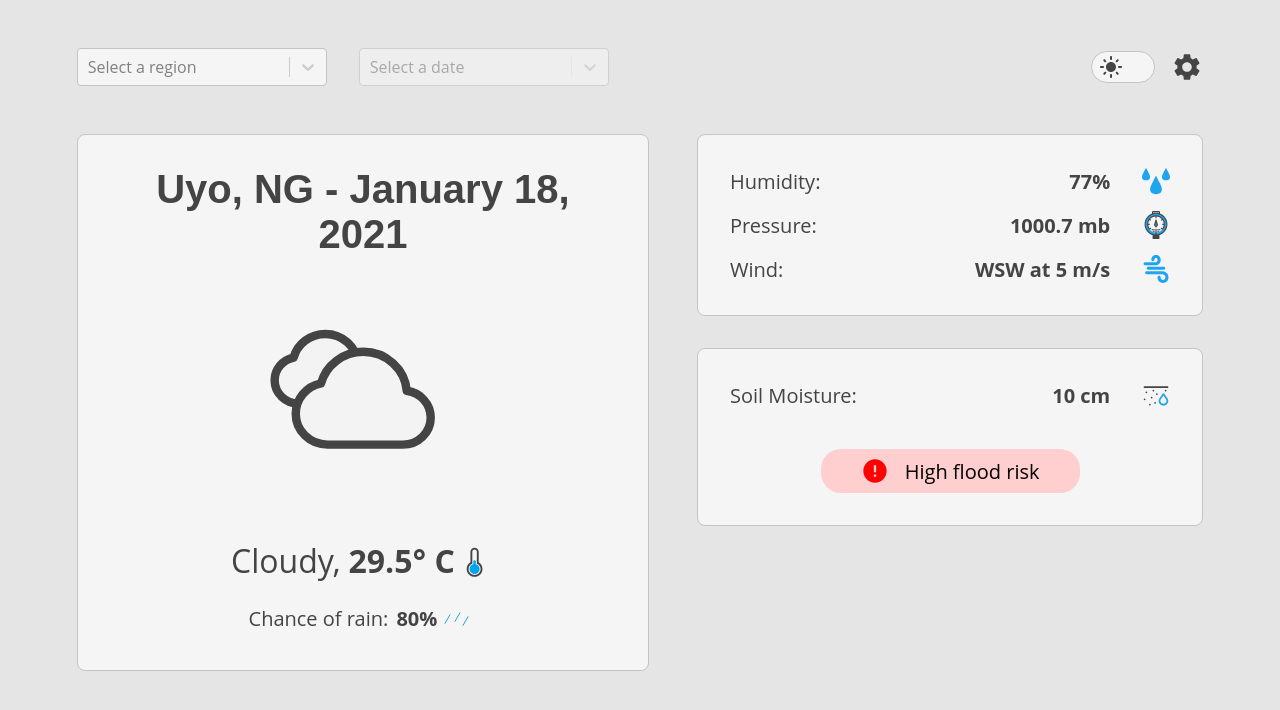
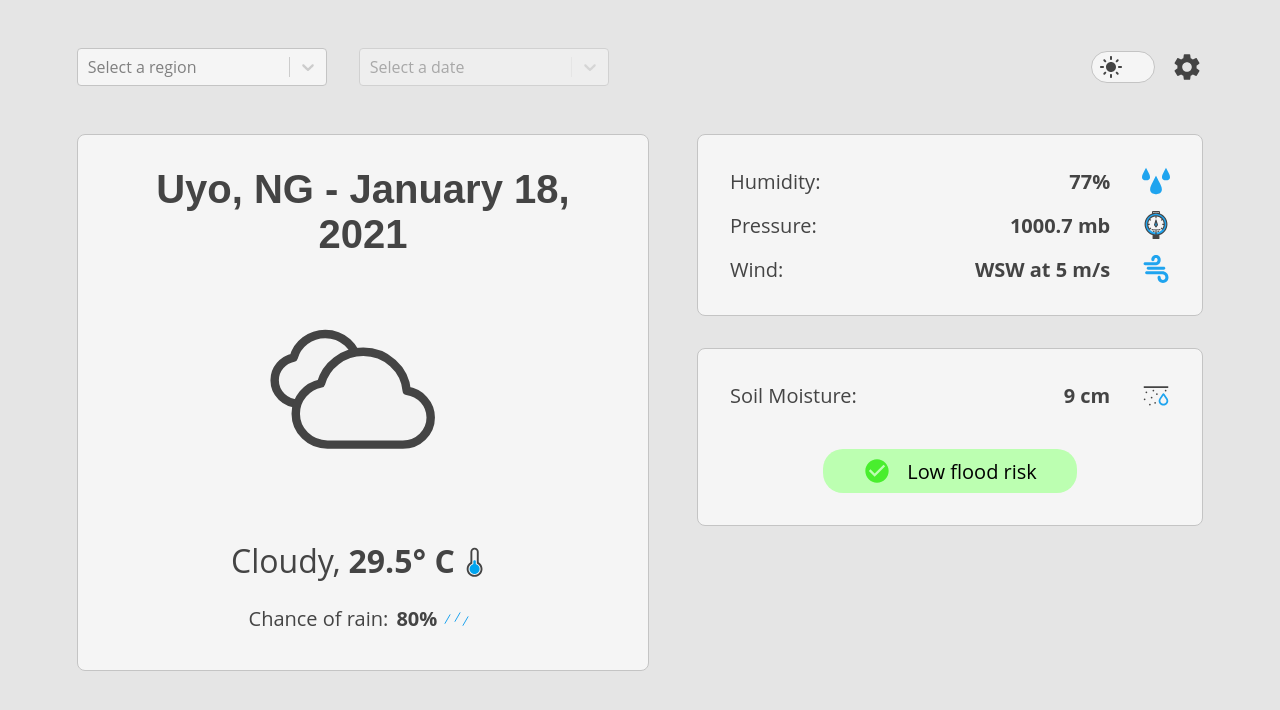
Before and after one commit to Azzyew/kanda-weather-dashboard, a React (Create React App) app: page / in a window 1280 px wide. Shown: the top 710 px of the page. Built offline with nearby package versions, Linux system fonts and the light colour scheme.

Commit message:
refactor app info

```diff
--- a/src/App.jsx
+++ b/src/App.jsx
@@ -2,15 +2,10 @@ import { useTranslation } from 'react-i18next'
 import { useForecasts } from './contexts/forecastsContext'
 import { Settings } from './components/Settings'
 
-import { SoilMoisture } from './svg/icons/SoilMoisture'
-import { Humidity } from './svg/icons/Humidity'
-import { Pressure } from './svg/icons/Pressure'
-import { Wind } from './svg/icons/Wind'
-
+import { SelectInput } from './components/SelectInput'
 import { ToggleThemeButton } from './components/ToggleThemeButton'
-import { FloodRisk } from './components/FloodRisk'
 import { MainForecast } from './components/MainForecast'
-import { SelectInput } from './components/SelectInput'
+import { OtherInfo } from './components/OtherInfo'
 
 import { useTheme } from './theme'
 import { ThemeProvider } from 'styled-components'
@@ -46,43 +41,13 @@ export default function App() {
             temperature={parseFloat(currentForecast.temperature)}
             rainChance={currentForecast.rainChance ?? t('Unknown')}
           />
-          <div>
-            <section>
-              <div className="section-row">
-                <p>
-                  <span>{t('Humidity')}:</span>
-                  <strong>{currentForecast.humidity ?? t('Unknown')}</strong>
-                </p>
-                <Humidity />
-              </div>
-              <div className="section-row">
-                <p>
-                  <span>{t('Pressure')}:</span>
-                  <strong>{currentForecast.pressure ?? t('Unknown')}</strong>
-                </p>
-                <Pressure color="var(--font-color)" background="var(--background)" />
-              </div>
-              <div className="section-row">
-                <p>
-                  <span>{t('Wind')}:</span>
-                  <strong>{currentForecast.wind ?? t('Unknown')}</strong>
-                </p>
-                <Wind />
-              </div>
-            </section>
 
-            <section>
-              <div className="section-row">
-                <p>
-                  <span>{t('Soil Moisture')}:</span>
-                  <strong>10 cm</strong>
-                </p>
-                <SoilMoisture color="var(--font-color)" />
-              </div>
-
-              <FloodRisk risk />
-            </section>
-          </div>
+          <OtherInfo
+            humidity={currentForecast.humidity}
+            pressure={currentForecast.pressure}
+            wind={currentForecast.wind}
+            soilMoisture="9 cm"
+          />
         </main>
       </StyledApp>
     </ThemeProvider>
--- a/src/components/FloodRisk/index.jsx
+++ b/src/components/OtherInfo/FloodRisk/index.jsx
@@ -1,6 +1,6 @@
 import { useTranslation } from 'react-i18next'
-import { Danger } from '../../svg/icons/Danger'
-import { Check } from '../../svg/icons/Check'
+import { Danger } from '../../../svg/icons/Danger'
+import { Check } from '../../../svg/icons/Check'
 import StyledFloodRisk from './style.js'
 
 export function FloodRisk({ risk = false }) {
--- /dev/null
+++ b/src/components/OtherInfo/index.jsx
@@ -0,0 +1,60 @@
+import { useEffect, useState } from 'react'
+import { useTranslation } from 'react-i18next'
+
+import { Humidity } from '../../svg/icons/Humidity'
+import { Pressure } from '../../svg/icons/Pressure'
+import { Wind } from '../../svg/icons/Wind'
+import { SoilMoisture } from '../../svg/icons/SoilMoisture'
+
+import { FloodRisk } from './FloodRisk'
+
+import StyledContainer from './style'
+
+export function OtherInfo({ humidity, pressure, wind, soilMoisture }) {
+  const { t } = useTranslation()
+  const [floodRisk, setFloodRisk] = useState()
+
+  useEffect(() => {
+    setFloodRisk(parseFloat(soilMoisture) > 10)
+  }, [soilMoisture])
+
+  return (
+    <StyledContainer>
+      <section>
+            <div className="section-row">
+              <p>
+                <span>{t('Humidity')}:</span>
+                <strong>{humidity ?? t('Unknown')}</strong>
+              </p>
+              <Humidity />
+            </div>
+            <div className="section-row">
+              <p>
+                <span>{t('Pressure')}:</span>
+                <strong>{pressure ?? t('Unknown')}</strong>
+              </p>
+              <Pressure color="var(--font-color)" background="var(--background)" />
+            </div>
+            <div className="section-row">
+              <p>
+                <span>{t('Wind')}:</span>
+                <strong>{wind ?? t('Unknown')}</strong>
+              </p>
+              <Wind />
+            </div>
+      </section>
+
+      <section>
+        <div className="section-row">
+          <p>
+            <span>{t('Soil Moisture')}:</span>
+            <strong>{soilMoisture}</strong>
+          </p>
+          <SoilMoisture color="var(--font-color)" />
+        </div>
+
+        <FloodRisk risk={floodRisk} />
+      </section>
+    </StyledContainer>
+  )
+}
--- /dev/null
+++ b/src/components/OtherInfo/style.js
@@ -0,0 +1,31 @@
+import styled from "styled-components"
+
+const StyledContainer = styled.div`
+    display: flex;
+    flex-direction: column;
+    gap: 2rem;
+
+    section {
+        min-width: 230px;
+
+        &:last-child {
+            gap: 2.5rem;
+        }
+
+        svg {
+            width: 1.75rem;
+            height: 1.75rem;
+        }
+    }
+
+    .section-row, .section-row p {
+        flex: 1;
+        width: 100%;
+        display: flex;
+        align-items: center;
+        justify-content: space-between;
+        gap: 2rem;
+    }
+`
+
+export default StyledContainer
--- a/src/styles/appStyle.js
+++ b/src/styles/appStyle.js
@@ -55,34 +55,6 @@ const StyledApp = styled.div`
       flex-direction: column;
       gap: 1rem;
     }
-
-    > div:last-child {
-      display: flex;
-      flex-direction: column;
-      gap: 2rem;
-
-      section {
-        min-width: 230px;
-
-        &:last-child {
-          gap: 2.5rem;
-        }
-
-        svg {
-          width: 1.75rem;
-          height: 1.75rem;
-        }
-      }
-
-      .section-row, .section-row p {
-        flex: 1;
-        width: 100%;
-        display: flex;
-        align-items: center;
-        justify-content: space-between;
-        gap: 2rem;
-      }
-    }
   }
 `
 
```
Also changed, not shown: src/components/OtherInfo/FloodRisk/style.js (renamed from src/components/FloodRisk/style.js).
